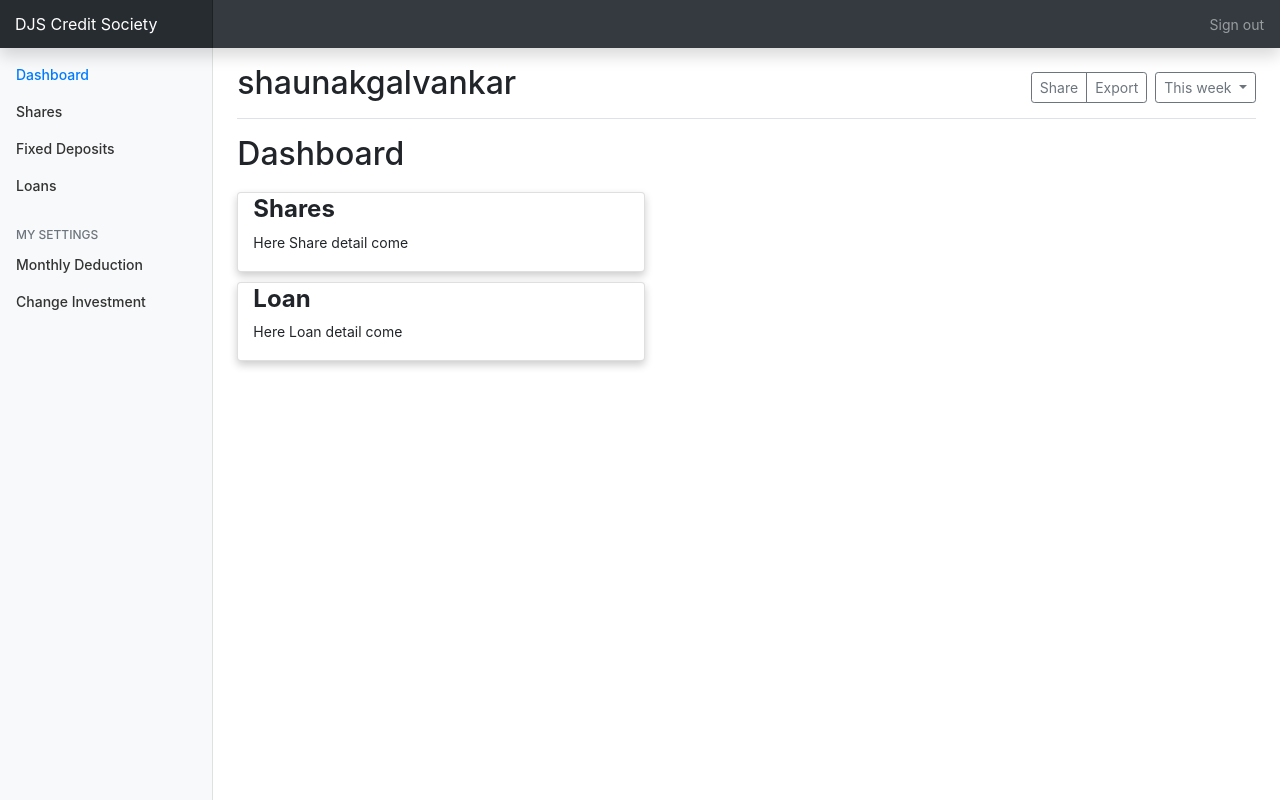
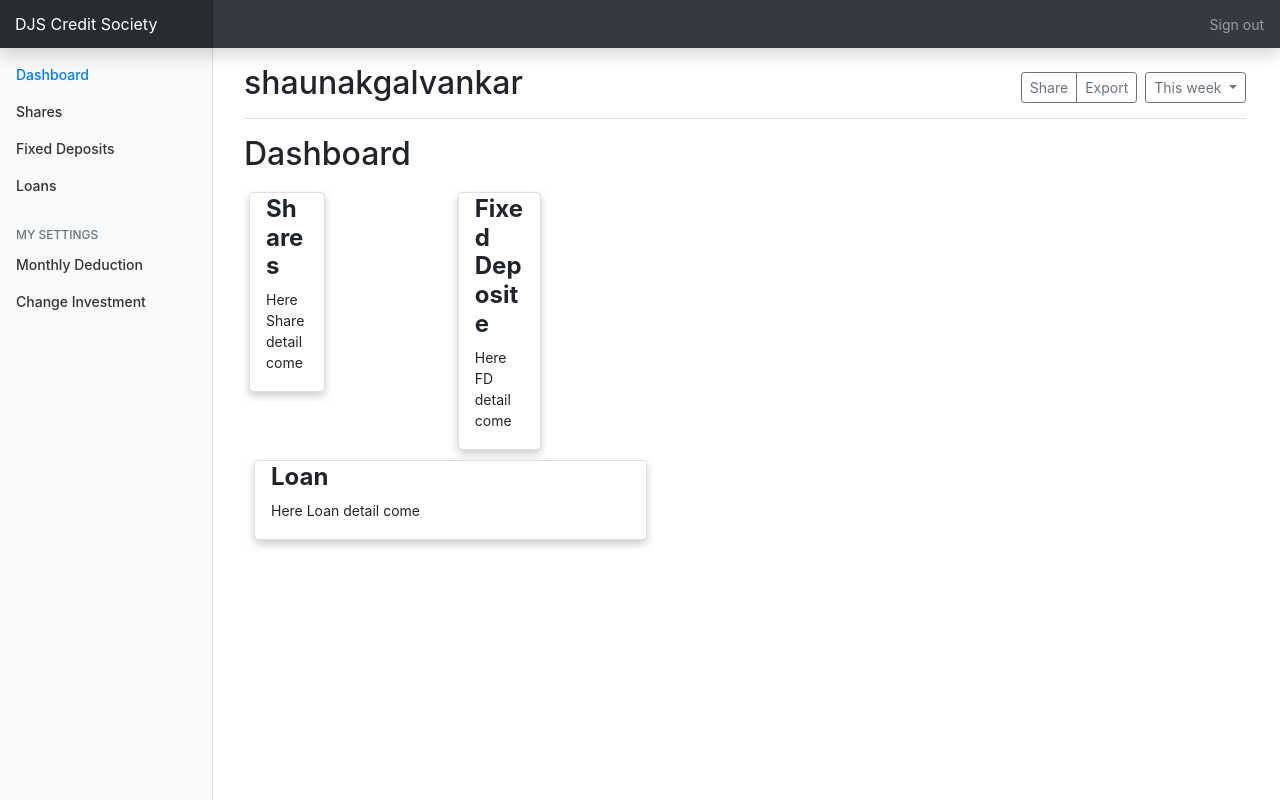
Before and after one commit to shaunakgalvankar/creditsocietydjango, a Django app: page /status/details in a window 1280 px wide. Run offline with Django 3.2, Linux system fonts and the light colour scheme; a user stored in the database is signed in; some libraries are stand-ins or nearby versions.

Commit message:
changed cards formating

```diff
--- /dev/null
+++ b/website/status/static/status/details.css
@@ -0,0 +1,55 @@
+.card {
+  box-shadow: 0 4px 8px 0 rgba(0, 0, 0, 0.2);
+  transition: 0.3s;
+  width: 40%;
+  border-radius: 5px;
+}
+
+.pad {
+  padding-top: 10px;
+}
+
+img {
+  border-radius: 5px 5px 0 0;
+}
+
+.container {
+  padding: 2px 16px;
+}
+
+{
+ box-sizing: border-box;
+}
+
+
+/* Float four columns side by side */
+.column {
+ float: left;
+ width: 20  %;
+ padding: 0 10px;
+}
+.column2{
+  float: :left;
+  width: 100%;
+  padding: 0 10px;
+}
+
+/* Remove extra left and right margins, due to padding in columns */
+.row {margin: 0 -5px;}
+
+/* Clear floats after the columns */
+.row:after {
+ content: "";
+ display: table;
+ clear: both;
+}
+
+
+/* Responsive columns - one column layout (vertical) on small screens */
+@media screen and (max-width: 600px) {
+ .column {
+   width: 100%;
+   display: block;
+   margin-bottom: 20px;
+ }
+}
--- a/website/status/templates/details.html
+++ b/website/status/templates/details.html
@@ -9,30 +9,6 @@
   <meta name="author" content="">
   <link rel="icon" href="../../../../favicon.ico">
 
-  <style>
-.card {
-  box-shadow: 0 4px 8px 0 rgba(0,0,0,0.2);
-  transition: 0.3s;
-  width: 40%;
-  border-radius: 5px;
-}
-
-.pad{
-  padding-top : 10px;
-}
-.card:hover {
-  box-shadow: 0 8px 16px 0 rgba(0,0,0,0.2);
-}
-
-img {
-  border-radius: 5px 5px 0 0;
-}
-
-.container {
-  padding: 2px 16px;
-}
-</style>
-
   <title>Dashboard</title>
 
   <!-- Bootstrap core CSS -->
@@ -41,6 +17,7 @@ img {
   <link rel="stylesheet" href="https://stackpath.bootstrapcdn.com/bootstrap/4.1.3/css/bootstrap.min.css" integrity="sha384-MCw98/SFnGE8fJT3GXwEOngsV7Zt27NXFoaoApmYm81iuXoPkFOJwJ8ERdknLPMO" crossorigin="anonymous">
   <!-- Custom styles for this template -->
   <link href="{% static 'status/dashboard.css'%}" rel="stylesheet">
+  <link href="{% static 'status/details.css'%}" rel="stylesheet">
 </head>
 
 <body>
@@ -124,7 +101,13 @@ img {
             </button>
           </div>
         </div>
+
         <h2>Dashboard</h2>
+
+
+        <div class="row">
+
+          <div class="column">
             <div class="pad">
               <div class="card">
                 <div class="container">
@@ -133,14 +116,37 @@ img {
                 </div>
               </div>
             </div>
+          </div>
+
+          <div class="column">
             <div class="pad">
-        <div class="card" >
+              <div class="card">
+                <div class="container">
+                  <h4><b>Fixed Deposite</b></h4>
+                  <p>Here FD detail come</p>
+                </div>
+              </div>
+            </div>
+          </div>
+        </div>
+
+
+
+
+          <div class="column2">
+          <div class="pad">
+            <div class="card">
               <div class="container">
                 <h4><b>Loan</b></h4>
                 <p>Here Loan detail come</p>
               </div>
             </div>
           </div>
+
+        </div>
+        </div>
+
+
       </main>
     </div>
   </div>
```
Lines whose indentation alone changed are shown as unchanged.
